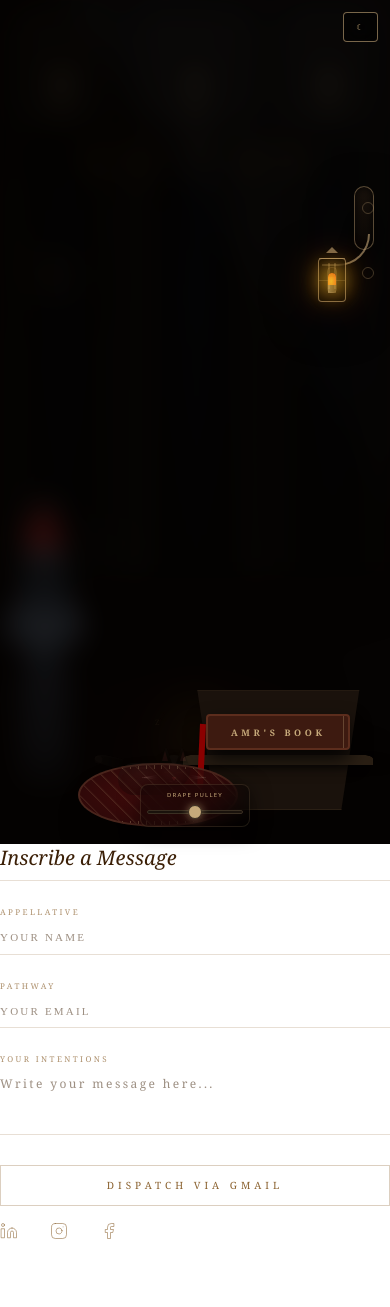
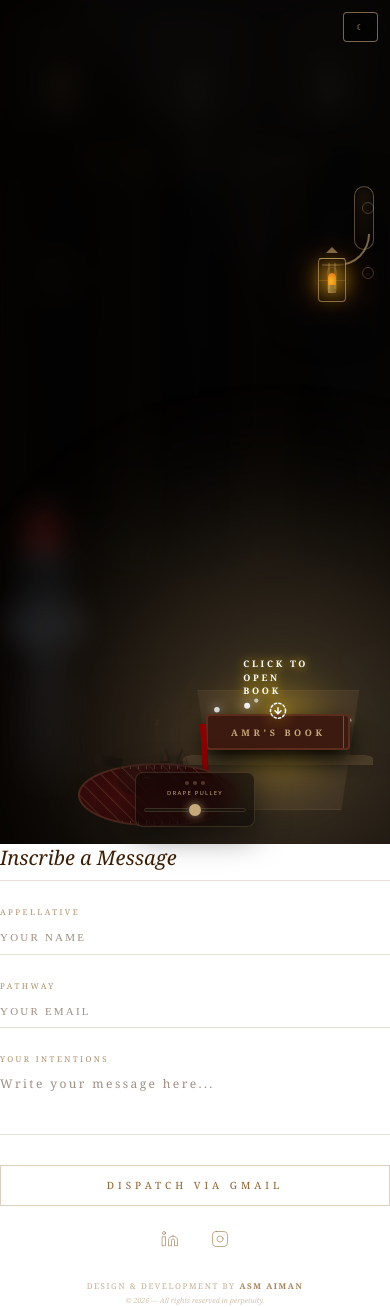
Before and after one commit to ASM-Aiman/internal-design-architect-portfolio, a Next.js app: page /contact in a window 390 px wide. Before the commit the page ends 1240 px from the top, so only its background shows below. Built offline with nearby package versions, Linux system fonts and the light colour scheme.

Commit message:
bugs slved

```diff
--- a/src/app/contact/page.tsx
+++ b/src/app/contact/page.tsx
@@ -3,7 +3,6 @@
 import { useContext, useState } from "react";
 import { motion } from "framer-motion";
 import { ThemeContext } from "@/components/layout/RoomLayout";
-
 
 export default function Contact() {
   const { darkMode } = useContext(ThemeContext);
@@ -107,27 +106,44 @@ export default function Contact() {
         </div>
 
             {/* ── SOCIALS FOOTER ── */}
-        <div className="flex gap-8">
+          <div className="flex justify-center gap-8 py-2">
             {/* LinkedIn */}
-  <motion.a whileHover={{ y: -2 }} href="your-link" target="_blank" className="text-[#8b6230]/60 hover:text-[#3b1f06]">
+            <motion.a
+              whileHover={{ y: -2 }}
+              href="https://www.linkedin.com/in/amr-abdullah-b8a0622b1?utm_source=share&utm_campaign=share_via&utm_content=profile&utm_medium=ios_app"
+              target="_blank"
+              rel="noopener noreferrer"
+              className="text-[#8b6230]/60 hover:text-[#3b1f06]"
+            >
               <svg width="18" height="18" viewBox="0 0 24 24" fill="none" stroke="currentColor" strokeWidth="1.2" strokeLinecap="round" strokeLinejoin="round">
                 <path d="M16 8a6 6 0 0 1 6 6v7h-4v-7a2 2 0 0 0-2-2 2 2 0 0 0-2 2v7h-4v-7a6 6 0 0 1 6-6z"/><rect width="4" height="12" x="2" y="9"/><circle cx="4" cy="4" r="2"/>
               </svg>
             </motion.a>
 
             {/* Instagram */}
-  <motion.a whileHover={{ y: -2 }} href="your-link" target="_blank" className="text-[#8b6230]/60 hover:text-[#3b1f06]">
+            <motion.a
+              whileHover={{ y: -2 }}
+              href="https://www.instagram.com/amrabdullah_mt?igsh=YWk5ajZ4NXl3ZGw2&utm_source=qr"
+              target="_blank"
+              rel="noopener noreferrer"
+              className="text-[#8b6230]/60 hover:text-[#3b1f06]"
+            >
               <svg width="18" height="18" viewBox="0 0 24 24" fill="none" stroke="currentColor" strokeWidth="1.2" strokeLinecap="round" strokeLinejoin="round">
                 <rect width="20" height="20" x="2" y="2" rx="5" ry="5"/><path d="M16 11.37A4 4 0 1 1 12.63 8 4 4 0 0 1 16 11.37z"/><line x1="17.5" x2="17.51" y1="6.5" y2="6.5"/>
               </svg>
             </motion.a>
 
-  {/* Facebook */}
-  <motion.a whileHover={{ y: -2 }} href="your-link" target="_blank" className="text-[#8b6230]/60 hover:text-[#3b1f06]">
-    <svg width="18" height="18" viewBox="0 0 24 24" fill="none" stroke="currentColor" strokeWidth="1.2" strokeLinecap="round" strokeLinejoin="round">
-      <path d="M18 2h-3a5 5 0 0 0-5 5v3H7v4h3v8h4v-8h3l1-4h-4V7a1 1 0 0 1 1-1h3z"/>
-    </svg>
-  </motion.a>
+
+          </div>
+
+        {/* ── COPYRIGHT & ATTRIBUTION ── */}
+        <div className="mt-2 text-center flex flex-col gap-1">
+          <p className="text-[8px] font-serif tracking-[0.2em] text-[#8b6230]/50 uppercase">
+            Design & Development by <span className="text-[#8b6230]/80 font-bold">ASM Aiman</span>
+          </p>
+          <p className="text-[7px] font-serif italic text-[#8b6230]/40">
+            © {new Date().getFullYear()} — All rights reserved in perpetuity.
+          </p>
         </div>
       </div>
     </motion.div>
--- a/src/components/layout/RoomLayout.tsx
+++ b/src/components/layout/RoomLayout.tsx
@@ -858,31 +858,80 @@ const [mobileTocOpen, setMobileTocOpen] = useState(false);
     }}
   />
 
-  {/* ── THE BOOK (Sitting ON the table) ── */}
+  {/* ── THE BOOK (With Vivid Sparkle Discovery) ── */}
 <div
   className="absolute left-1/2 -translate-x-1/2 z-[300] cursor-pointer"
-    style={{
-        bottom: "calc(2vh + 60px)"
-    }}
+  style={{ bottom: "calc(2vh + 60px)" }}
   onClick={() => setBookOpen(true)}
 >
-    <motion.div
-      className="relative w-36 md:w-40 h-9 md:h-10 bg-[#3d1a10] rounded-sm shadow-[0_10px_20px_rgba(0,0,0,0.8)] border-2 border-[#5c2d1d] flex items-center justify-center group"
-      whileHover={{ y: -5, rotateX: 10 }}
-    >
+  {/* 1. VIVID MULTI-LAYER GLOW */}
+  <div className="absolute inset-0 -z-10 flex items-center justify-center pointer-events-none">
+    {/* Inner Core Glow */}
+    <motion.div
+      animate={{ opacity: [0.4, 0.8, 0.4], scale: [1, 1.2, 1] }}
+      transition={{ duration: 2, repeat: Infinity }}
+      className="absolute w-20 h-20 bg-[#ffcc00] blur-xl rounded-full mix-blend-screen"
+    />
+    {/* Large Soft Aura */}
+    <motion.div
+      animate={{ opacity: [0.1, 0.3, 0.1], scale: [0.8, 1.5, 0.8] }}
+      transition={{ duration: 4, repeat: Infinity }}
+      className="absolute w-64 h-64 bg-[#c6a97a] blur-[60px] rounded-full opacity-20"
+    />
+
+    {/* 2. SPARKLE PARTICLES */}
+    {[...Array(6)].map((_, i) => (
+      <motion.div
+        key={i}
+        animate={{
+          y: [0, -40],
+          x: [0, (i % 2 === 0 ? 20 : -20)],
+          opacity: [0, 1, 0],
+          scale: [0, 1.5, 0]
+        }}
+        transition={{
+          duration: 2 + Math.random() * 2,
+          repeat: Infinity,
+          delay: i * 0.5
+        }}
+        className="absolute w-1 h-1 bg-white rounded-full shadow-[0_0_8px_#fff]"
+        style={{ left: `${Math.random() * 100}%` }}
+      />
+    ))}
+  </div>
+
+  <motion.div
+    className="relative w-36 md:w-40 h-9 md:h-10 bg-[#3d1a10] rounded-sm shadow-[0_10px_25px_rgba(0,0,0,1)] border-2 border-[#5c2d1d] flex items-center justify-center group"
+    whileHover={{ y: -5, rotateX: 10, borderColor: "#f8f8f8" }}
+  >
+    {/* Floating "Instruction" — Now with a vivid pulse */}
+    <motion.div
+      className="absolute -top-14 left-1/2 -translate-x-1/2 flex flex-col items-center pointer-events-none"
+      animate={{ y: [0, -10, 0] }}
+      transition={{ duration: 2, repeat: Infinity, ease: "easeInOut" }}
+    >
+      <span className="text-white text-[9px] tracking-[0.3em] font-bold uppercase mb-1 drop-shadow-[0_0_5px_#ffcc00] font-serif">
+        Click To Open Book
+      </span>
+      <svg width="18" height="18" viewBox="0 0 24 24" fill="none" stroke="#fdfdfd" strokeWidth="2" strokeLinecap="round" strokeLinejoin="round" className="drop-shadow-[0_0_8px_#ffcc00]">
+        <circle cx="12" cy="12" r="10" strokeDasharray="3 3" />
+        <path d="M12 8v8M8 12l4 4 4-4" />
+      </svg>
+    </motion.div>
+
     {/* Tassel Bookmark */}
     <motion.div
-        className="absolute -left-2 top-2 w-1.5 h-16 bg-[#8b0000] rounded-b-full origin-top"
-        animate={{ rotate: [-3, 3, -3] }}
-        transition={{ duration: 4, repeat: Infinity }}
-      />
-
-      {/* Spine Text */}
-      <span className="text-[#c6a97a] text-[9px] md:text-[10px] tracking-[0.4em] font-serif font-bold group-hover:text-white transition-colors">
+      className="absolute -left-2 top-2 w-1.5 h-16 bg-[#8b0000] rounded-b-full origin-top shadow-lg"
+      animate={{ rotate: [-4, 4, -4] }}
+      transition={{ duration: 3, repeat: Infinity }}
+    />
+
+    {/* Spine Text - Glows on hover */}
+    <span className="text-[#c6a97a] text-[9px] md:text-[10px] tracking-[0.4em] font-serif font-bold group-hover:text-white group-hover:drop-shadow-[0_0_12px_#ffcc00] transition-all duration-300">
       AMR'S BOOK
     </span>
 
-      <div className="absolute inset-y-0 right-1 w-[1px] bg-[#c6a97a]/30" />
+    <div className="absolute inset-y-0 right-1 w-[1px] bg-[#c6a97a]/40" />
   </motion.div>
 </div>
 </div>
@@ -1511,70 +1560,64 @@ const [mobileTocOpen, setMobileTocOpen] = useState(false);
             {darkMode ? <><span>☾</span><span className="hidden md:inline"> NIGHT</span></> : <><span>☀</span><span className="hidden md:inline"> MORNING</span></>}
           </button>
         </div>
-            {/* ── CURTAIN SLIDER (Bottom Center) ── */}
-            <div
-              className="absolute bottom-[2vh] left-1/2 -translate-x-1/2 w-[110px] md:w-[140px] flex flex-col items-center z-[2000] pointer-events-auto p-1.5 md:p-2 rounded-lg backdrop-blur-md"
-              style={{
-                background: "rgba(0,0,0,0.4)",
-                border: "1px solid rgba(198,169,122,0.15)",
-                boxShadow: "0 4px 20px rgba(0,0,0,0.5)"
-              }}
-            >
+
+                    {/* ── DRAGGABLE CURTAIN SLIDER ── */}
+          <motion.div
+            drag
+            dragMomentum={false}
+            // Optional: constraints keep it from being dragged off-screen
+            dragConstraints={{ left: -100, right: 100, top: -500, bottom: 50 }}
+            className="absolute bottom-[2vh] left-1/2 -translate-x-1/2 w-[120px] md:w-[150px] flex flex-col items-center z-[2000] pointer-events-auto p-2 rounded-lg backdrop-blur-md cursor-grab active:cursor-grabbing"
+            style={{
+              background: "rgba(0,0,0,0.5)",
+              border: "1px solid rgba(198,169,122,0.2)",
+              boxShadow: "0 8px 32px rgba(0,0,0,0.5)",
+              touchAction: "none" // Prevents page scrolling while dragging on mobile
+            }}
+          >
+            {/* Drag Handle Visual */}
+            <div className="flex gap-1 mb-1 opacity-30">
+              <div className="w-1 h-1 rounded-full bg-[#c6a97a]" />
+              <div className="w-1 h-1 rounded-full bg-[#c6a97a]" />
+              <div className="w-1 h-1 rounded-full bg-[#c6a97a]" />
+            </div>
+
             <span
-                className="text-[6px] md:text-[8px] tracking-[0.2em] uppercase mb-1 md:mb-2 font-sans transition-colors duration-500 select-none"
+              className="text-[6px] md:text-[8px] tracking-[0.2em] uppercase mb-1 md:mb-2 font-sans transition-colors duration-500 select-none pointer-events-none"
               style={{ color: darkMode ? "#c6a97a" : "#fcd34d" }}
             >
               Drape Pulley
             </span>
+
             <input
               type="range"
               min="0"
               max="100"
               value={openness}
               onChange={(e) => setOpenness(Number(e.target.value))}
+              // Important: stopPropagation prevents the drag from triggering when just sliding
+              onPointerDown={(e) => e.stopPropagation()}
               className="w-full h-4 cursor-pointer"
               style={{ WebkitAppearance: "none", appearance: "none", background: "transparent" }}
             />
+
             <style jsx>{`
               input[type=range]::-webkit-slider-runnable-track {
-                  width: 100%;
-                  height: 4px;
-                  cursor: pointer;
-                  background: #1a120c;
-                  border-radius: 9999px;
-                  border: 1px solid #3a2f22;
+                width: 100%; height: 4px; background: #1a120c; border-radius: 9999px; border: 1px solid #3a2f22;
               }
               input[type=range]::-webkit-slider-thumb {
-                  height: 14px;
-                  width: 14px;
-                  border-radius: 9999px;
-                  background: #c6a97a;
-                  border: 1.5px solid #3a2f22;
-                  cursor: pointer;
-                  -webkit-appearance: none;
-                  appearance: none;
-                  margin-top: -6px;
-                  box-shadow: 0 0 8px rgba(198,169,122,0.6);
+                height: 14px; width: 14px; border-radius: 9999px; background: #c6a97a; border: 1.5px solid #3a2f22;
+                -webkit-appearance: none; margin-top: -6px; box-shadow: 0 0 8px rgba(198,169,122,0.6);
               }
               input[type=range]::-moz-range-track {
-                  width: 100%;
-                  height: 4px;
-                  cursor: pointer;
-                  background: #1a120c;
-                  border-radius: 9999px;
-                  border: 1px solid #3a2f22;
+                width: 100%; height: 4px; background: #1a120c; border-radius: 9999px; border: 1px solid #3a2f22;
               }
               input[type=range]::-moz-range-thumb {
-                  height: 14px;
-                  width: 14px;
-                  border-radius: 9999px;
-                  background: #c6a97a;
-                  border: 1.5px solid #3a2f22;
-                  cursor: pointer;
+                height: 14px; width: 14px; border-radius: 9999px; background: #c6a97a; border: 1.5px solid #3a2f22;
                 box-shadow: 0 0 8px rgba(198,169,122,0.6);
               }
             `}</style>
-            </div>
+          </motion.div>
 
           {/* ── PAGE CONTENT (Background Layer) ── */}
       <div className="relative z-50 w-full h-full overflow-y-auto pointer-events-none">
```
Lines whose indentation alone changed are shown as unchanged.
